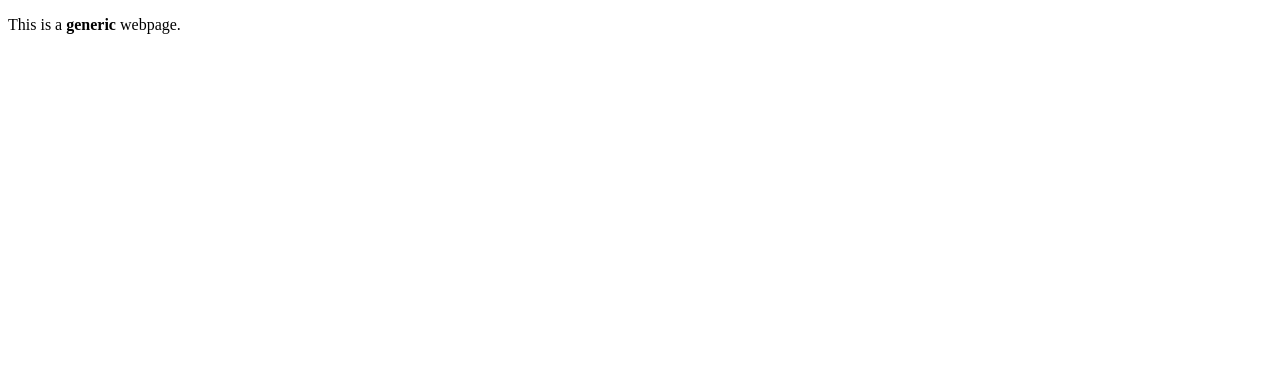
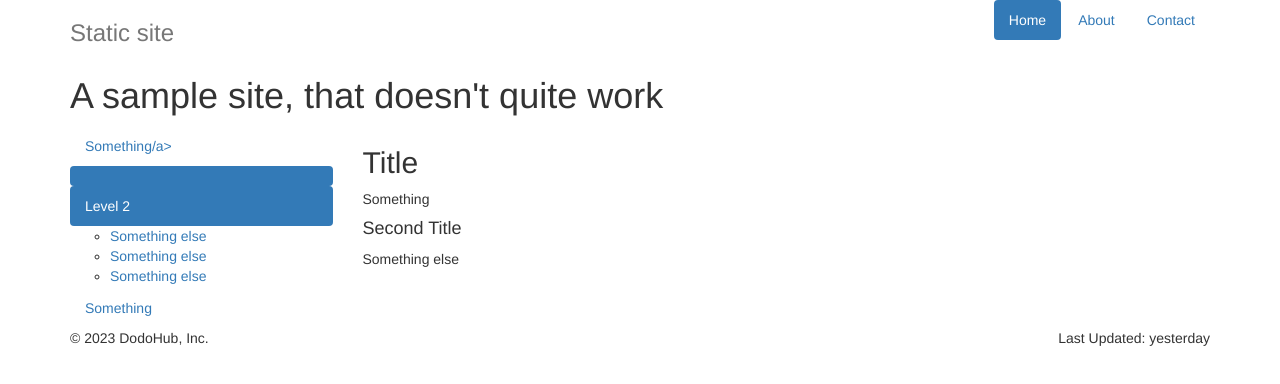
Before and after one commit to teodor-varbanov/DevOps-Training, a plain HTML site: page GitHub Actions Test/index.html in a window 1280 px wide. Drawn offline with nearby package versions, Linux system fonts and the light colour scheme.

Commit message:
index.html updates

```diff
--- a/GitHub Actions Test/index.html
+++ b/GitHub Actions Test/index.html
@@ -1,9 +1,103 @@
-<!doctype html>
-<html>
+<!DOCTYPE html>
+<html lang="en">
   <head>
-    <title>Generic webpage!</title>
+
+    <!-- Declared Vars To Go Here -->
+
+    <meta charset="utf-8">
+    <meta http-equiv="X-UA-Compatible" content="IE=edge">
+    <meta name="viewport" content="width=device-width, initial-scale=1">
+
+    <!-- Metadata -->
+    <meta name="description" content="">
+    <meta name="author" content="">
+
+    <link rel="icon" href="mysource_files/favicon.ico">
+
+    <!-- Page Name and Site Name -->
+    <title>Sample site</title>
+
+    <!-- CSS -->
+    <link href="https://maxcdn.bootstrapcdn.com/bootstrap/3.3.6/css/bootstrap.min.css" rel="stylesheet">
+    <link href="mysource_files/style.css" rel="stylesheet">
+
   </head>
+
   <body>
-    <p>This is a <strong>generic</strong> webpage.</p>
+
+    <div class="container">
+
+      <header class="header clearfix" style="background-color: #ffffff">
+
+        <!-- Main Menu -->
+        <nav>
+          <ul class="nav nav-pills pull-right">
+            <li class="active"><a href="#">Home</a></li>
+            <li><a href="#">About</a></li>
+            <li><a href="#">Contact</a></li>
+          </ul>
+        </nav>
+
+        <!-- Site Name -->
+        <h1 class="h3 text-muted">Static site</h1>
+
+      </header>
+
+      <div class="page-heading">
+
+        <!-- Page Heading -->
+        <h1>A sample site, that doesn't quite work</h1>
+
+      </div>
+
+      <div class="row">
+
+        <div class="col-sm-3">
+
+          <!-- Sub Navigation -->
+          <ul class="nav nav-pills nav-stacked">
+            <li><a href="#">Something/a></li>
+            <li class="active"><a href="#">Level 2</a>
+              <ul>
+                <li><a href="#">Something else</a></li>
+                <li><a href="#">Something else</a></li>
+                <li><a href="#">Something else</a></li>
+              </ul>
+            </li>
+            <li><a href="#">Something</a></li>
+          </ul>
+
+        </div>
+
+        <div class="col-sm-6">
+
+          <div class="page-contents">
+
+            <!-- Design Body -->
+            <h2>Title</h2>
+            <p>Something</p>
+            <h4>Second Title</h4>
+            <p>Something else</p>
+
+          </div>
+
+        </div>
+
+        <div class="col-sm-3">
+
+        </div>
+
+      </div>
+
+      <footer class="footer">
+        <p class="pull-right">
+          <!-- Last Updated Design Area-->
+          Last Updated: yesterday
+        </p>
+        <p>&copy; 2023 DodoHub, Inc.</p>
+      </footer>
+
+    </div> <!-- /container -->
+
   </body>
 </html>
```
